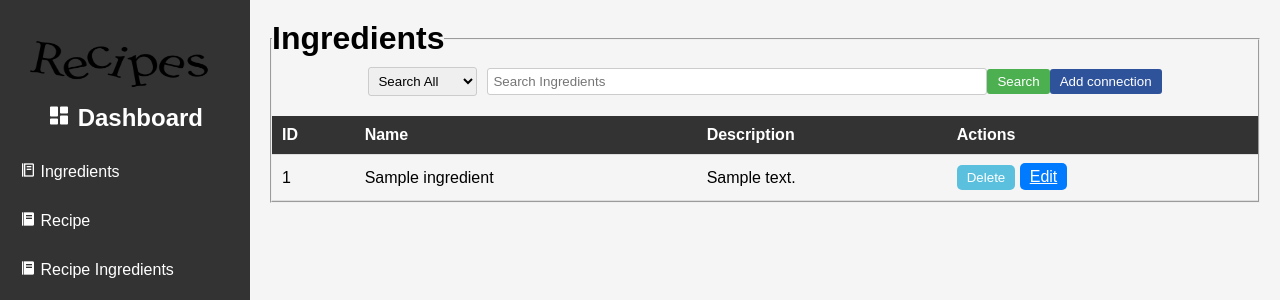
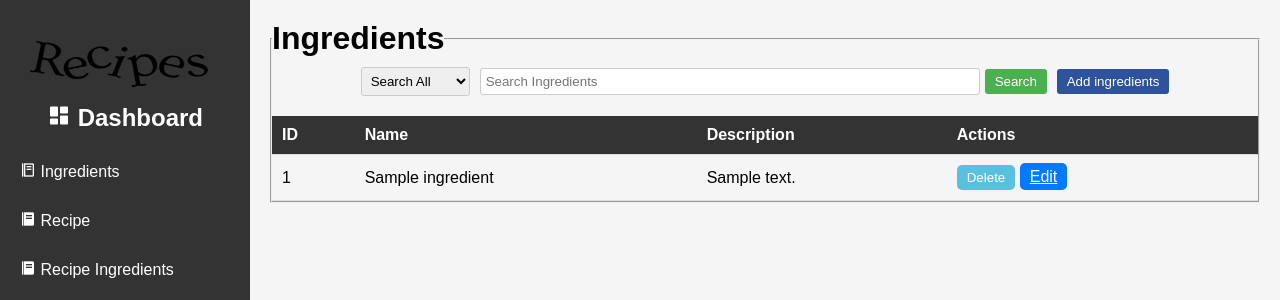
Before and after one commit to kokey09/Recipe-Management-System, a Flask app: template controllers/templates/ingredients.html in a window 1280 px wide. Shown: the top 300 px of the page. Run offline with Flask 3, Linux system fonts and the light colour scheme; the template is opened without the code that fills it: values that come from a table or form of the project are taken from there, others are empty; tables that the repository leaves empty hold one stand-in row (values such as "Sample post"); parts of the project's set-up code (start-up, migrations or seed data) failed here and were passed over.

Commit message:
dev container

```diff
--- a/controllers/static/css/account.css
+++ b/controllers/static/css/account.css
@@ -87,4 +87,6 @@ thead {
     border: none;
     border-radius: 3px;
     cursor: pointer;
+    margin-left: 5px;
+
 }
--- a/controllers/static/css/ingredients.css
+++ b/controllers/static/css/ingredients.css
@@ -130,6 +130,7 @@ button[type="submit"]:hover {
     border: none;
     border-radius: 3px;
     cursor: pointer;
+    margin-left: 5px;
 }
 
 
@@ -174,4 +175,5 @@ button[type="submit"]:hover {
     border: none;
     border-radius: 3px;
     cursor: pointer;
+    margin-left: 1%;
 }
--- a/controllers/static/css/recipe.css
+++ b/controllers/static/css/recipe.css
@@ -135,6 +135,7 @@ thead {
     border: none;
     border-radius: 3px;
     cursor: pointer;
+    margin-left: 5px;
 
 }
 
@@ -181,4 +182,5 @@ thead {
     border: none;
     border-radius: 3px;
     cursor: pointer;
+    margin-left: 1%;
 }
--- a/controllers/static/css/recipe_ingredients.css
+++ b/controllers/static/css/recipe_ingredients.css
@@ -138,6 +138,7 @@ thead {
     border: none;
     border-radius: 3px;
     cursor: pointer;
+    margin-left: 5px;
 }
 .openPopup-btn {
     padding: 5px 10px;
@@ -146,6 +147,7 @@ thead {
     border: none;
     border-radius: 3px;
     cursor: pointer;
+    margin-left: 1%;
 }
 
 
--- a/controllers/static/css/reviews_dashboard.css
+++ b/controllers/static/css/reviews_dashboard.css
@@ -52,6 +52,8 @@ tr:nth-child(even) {
     border: none;
     border-radius: 3px;
     cursor: pointer;
+    margin-left: 5px;
+
 }
 /* Add this to your CSS file or within <style> tags in your HTML */
 .ellipsis-text {
--- a/controllers/templates/ingredients.html
+++ b/controllers/templates/ingredients.html
@@ -41,7 +41,7 @@
         </select>
         <input type="text" id="searchInput-ingredients" class="search-bar" placeholder="Search Ingredients">
         <button id="searchButton">Search</button>
-        <button class="openPopup-btn" onclick="openPopup()">Add connection</button>
+        <button class="openPopup-btn" onclick="openPopup()">Add ingredients</button>
 
     </div>
 
```
Also changed, not shown: .devcontainer/devcontainer.json.
